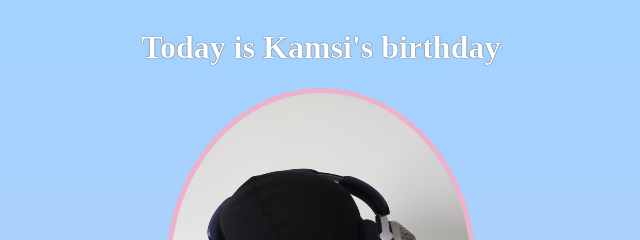
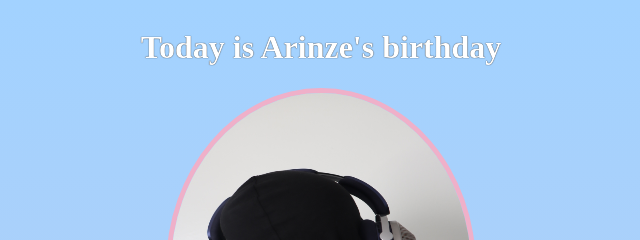
Before and after one commit to TheKamsi/birthday-repo, a plain HTML site: page index.html in a window 1280 px wide. Shown: the top 240 px of the page, 319-959 px from the left. Drawn offline with Linux system fonts and the light colour scheme; a web font is replaced by a local one.

Commit message:
changed the name to Arinze

```diff
--- a/index.html
+++ b/index.html
@@ -14,7 +14,7 @@
   </head>
   <body>
     <div id="wrapper">
-      <h1>Today is Kamsi's birthday</h1>
+      <h1>Today is Arinze's birthday</h1>
       <img id="birthday-img" src="images/IMG_6663.JPG" />
       <h2 id="bday-age">22 years old</h2>
       <h4 id="bday-date">06.1.2022</h4>
```
Also changed, not shown: 1 other file.
